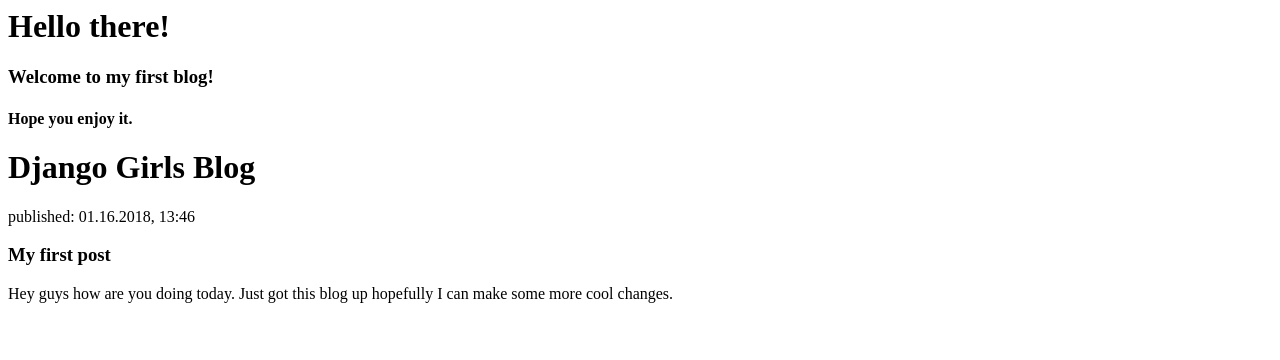
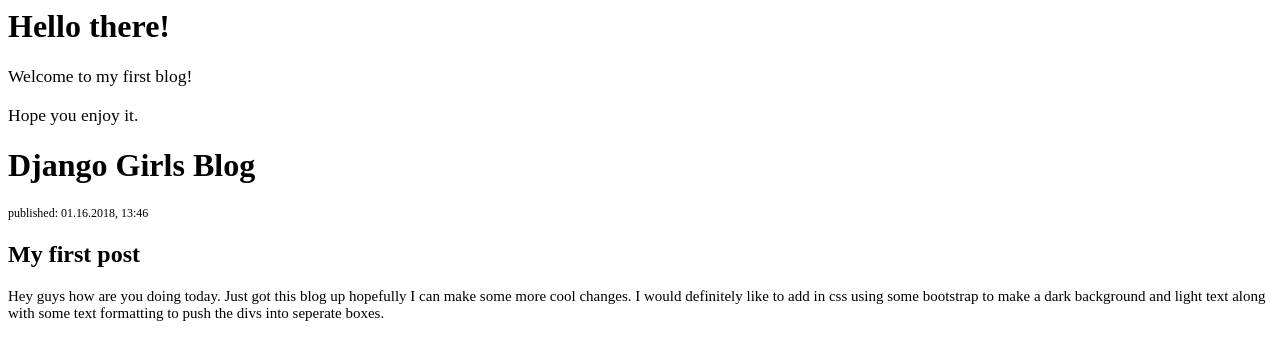
Before and after one commit to benjaminrodrigues/myfirstblog, a Django app: page / in a window 1280 px wide. Shown: the top 360 px of the page. Run offline with Django 3.2, Linux system fonts and the light colour scheme.

Commit message:
html changes

```diff
--- a/blog/templates/blog/post_list.html
+++ b/blog/templates/blog/post_list.html
@@ -4,16 +4,16 @@
 </head>
 <body>
     <h1>Hello there!</h1>
-    <h3>Welcome to my first blog!</h3>
-    <h4>Hope you enjoy it.</h4>
+    <p style="font-size:17.5px;">Welcome to my first blog!</p>
+    <p style="font-size:17.5px;">Hope you enjoy it.</p>
     <div>
     <h1>Django Girls Blog</h1>
 </div>
 
 <div>
-    <p>published: 01.16.2018, 13:46</p>
-    <h3>My first post</h3>
-    <p>Hey guys how are you doing today. Just got this blog up hopefully I can make some more cool changes.</p>
+    <p style="font-size:12px;">published: 01.16.2018, 13:46</p>
+    <h2>My first post</h2>
+    <p style="font-size:15px;">Hey guys how are you doing today. Just got this blog up hopefully I can make some more cool changes. I would definitely like to add in css using some bootstrap to make a dark background and light text along with some text formatting to push the divs into seperate boxes.</p>
 </div>
 </body>
 </html>
```
